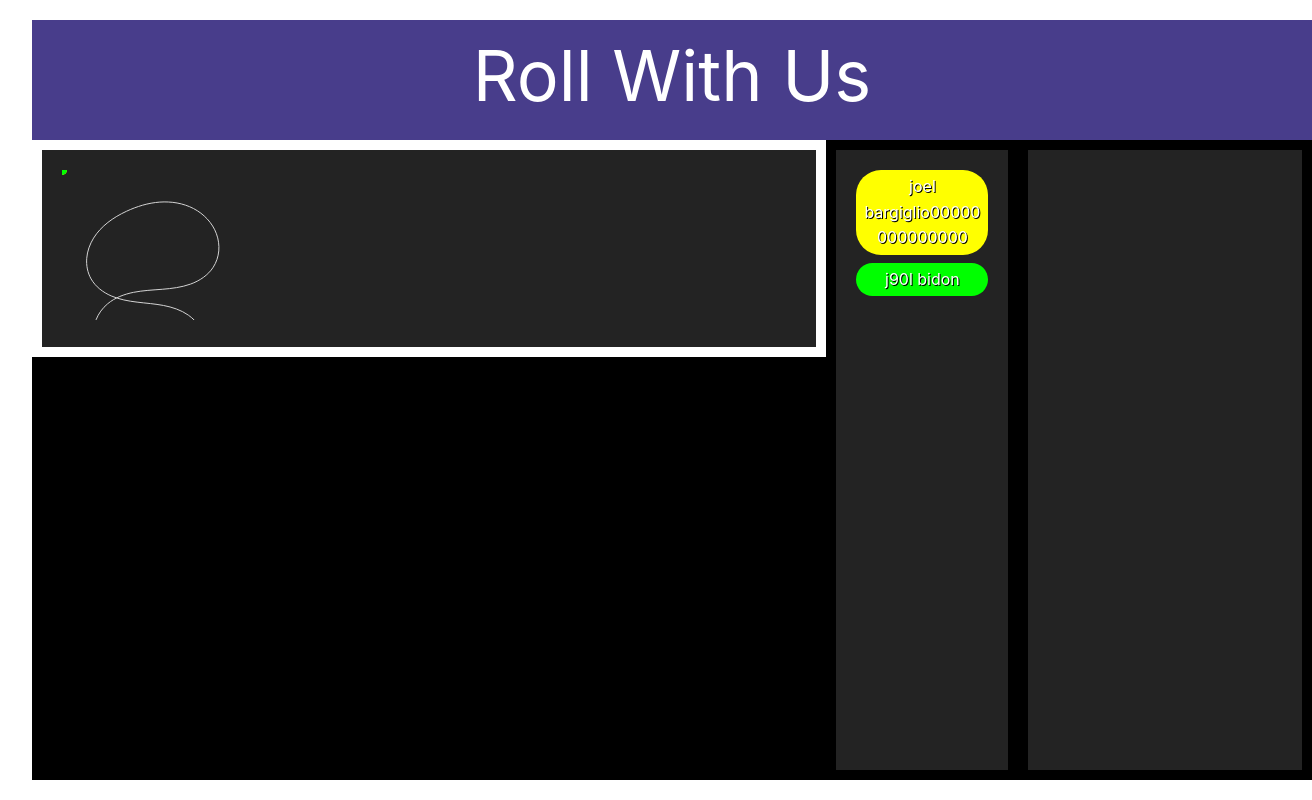
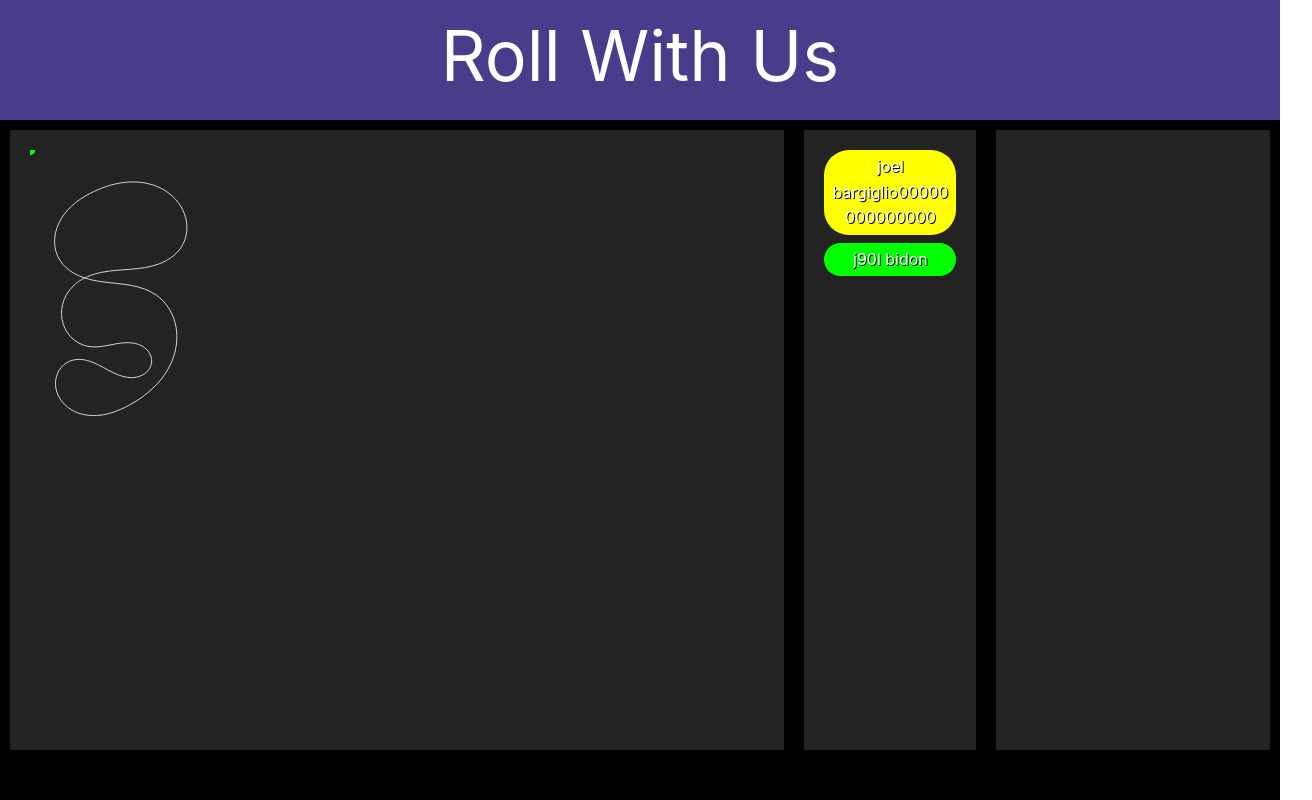
Before and after one commit to UnicornSyrup/Rolly-Chair-Racing-League-Frontend, a Vue app in the folder Rolly-Chair-Racing-League/: page / in a window 1280 px wide. Shown: the whole page, 1312 px wide, since content can reach past the window. Built offline with nearby package versions, Linux system fonts and the light colour scheme.

Commit message:
black background

```diff
--- a/Rolly-Chair-Racing-League/index.html
+++ b/Rolly-Chair-Racing-League/index.html
@@ -4,7 +4,7 @@
     <meta charset="UTF-8">
     <link rel="icon" href="/favicon.ico">
     <meta name="viewport" content="width=device-width, initial-scale=1.0">
-    <title>Vite App</title>
+    <title>Rolly Chair Racing League</title>
   </head>
   <body>
     <div id="app"></div>
--- a/Rolly-Chair-Racing-League/src/App.vue
+++ b/Rolly-Chair-Racing-League/src/App.vue
@@ -12,12 +12,13 @@ import Header from "./components/Header.vue"
     <!-- <Footer></Footer> -->
   </div>
 
+  <div id="app-background"></div>
 </template>
 
-<style scoped>
-header {
-  line-height: 1.5;
-}
+<style scoped lang="scss">
+// header {
+//   line-height: 1.5;
+// }
 
 .logo {
   display: block;
@@ -52,4 +53,14 @@ header {
     background-color: #000000;
   }
 }
+#app-background{
+  position: absolute;
+  z-index: -900;
+  min-width: 100vw;
+  min-height: 100vh;
+  background-color: #000000;
+  display: block;
+  left:0;
+  top:0;
+}
 </style>
--- a/Rolly-Chair-Racing-League/src/assets/main.css
+++ b/Rolly-Chair-Racing-League/src/assets/main.css
@@ -1,6 +1,6 @@
 @import './base.css';
 
-#app {
+/* #app {
   max-width: 1280px;
   margin: 0 auto;
   padding: 2rem;
@@ -32,4 +32,4 @@ a,
     grid-template-columns: 1fr 1fr;
     padding: 0 2rem;
   }
-}
+} */
--- a/Rolly-Chair-Racing-League/src/components/Track.vue
+++ b/Rolly-Chair-Racing-League/src/components/Track.vue
@@ -10,7 +10,7 @@ const props =defineProps({
 
 <template>
     <div id="track-container" class="race-panel">
-    <svg id="track01" xmlns="http://www.w3.org/2000/svg">
+    <svg id="track"  xmlns="http://www.w3.org/2000/svg">
         <path
         fill="none"
         stroke="lightgrey"
@@ -30,7 +30,7 @@ const props =defineProps({
 </template>
 
 
-<script>
+<!-- <script>
   let svg = document.getElementsByTagName("svg")[0];;
   if(svg)
   {
@@ -45,12 +45,17 @@ const props =defineProps({
   else{
     console.log("why in gods name is this null")
   }
-</script>
+</script> -->
 
 <style scoped>
+#track{
+    width: 100%;
+    height: 100%;
+}
+
 #track-container{
-    height: 100%;
+    height: auto;
     width: 100%;
-    border-color: white;
+    /* border-color: white; */
 }
 </style>
```
